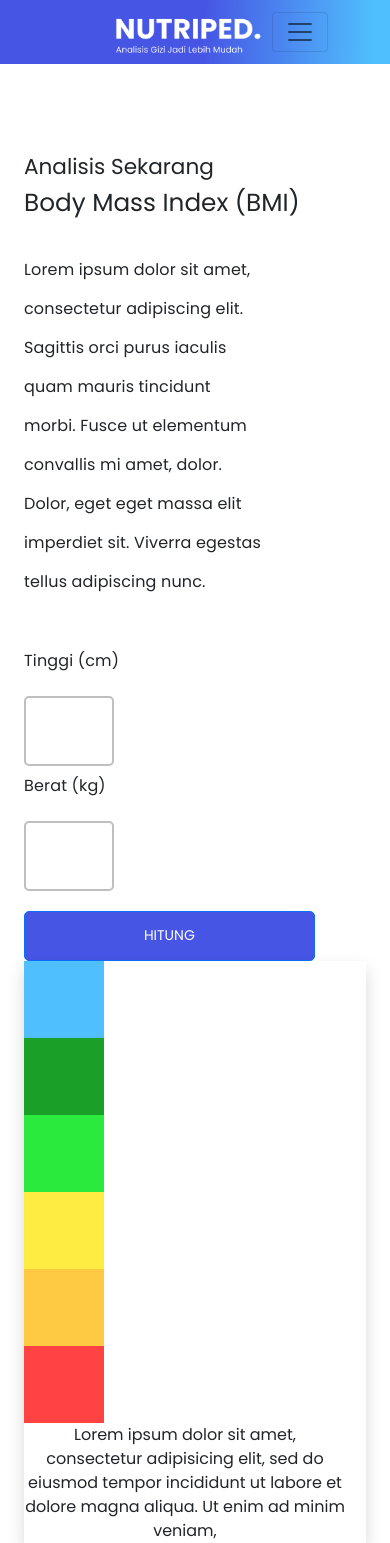
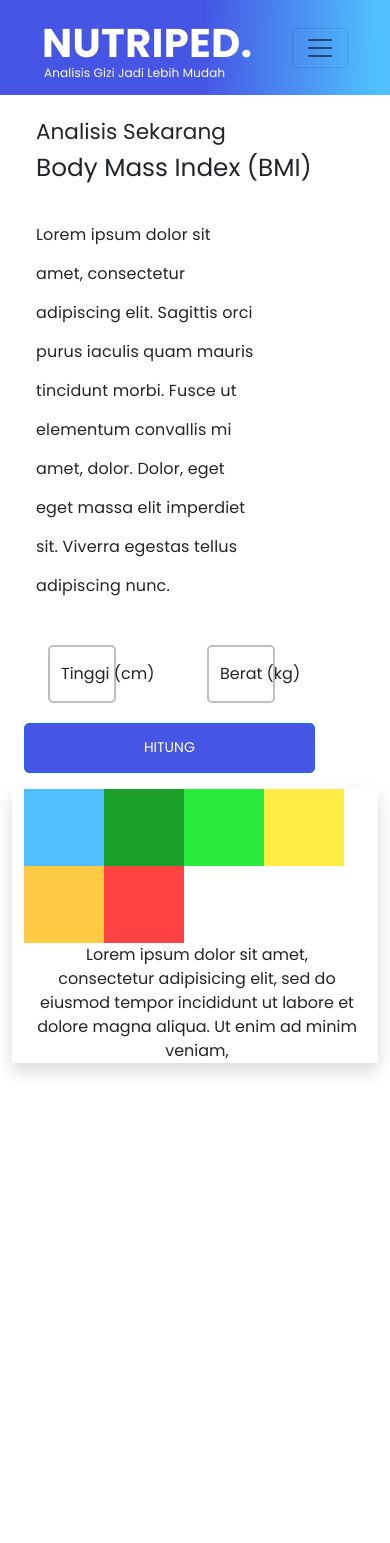
Before and after one commit to Wisnu2722/nutriped, a CodeIgniter app: page /nutriped/ in a window 390 px wide. After the commit the page ends 1075 px from the top, so only its background shows below. Run offline with CodeIgniter, Linux system fonts and the light colour scheme; some libraries are stand-ins or nearby versions.

Commit message:
Tampilan responsive

```diff
--- a/application/views/home.php
+++ b/application/views/home.php
@@ -74,65 +74,40 @@
 		</nav> -->
 
 		<nav class="navbar navbar-light navbar-expand-md bg-faded justify-content-center">
+			<div class="container-fluid">
 
-			<span class="" id="img-nutri">
-				<img src="<?php echo base_url("assets/img/nutri.png") ?>">
-			</span>
+				<a href="#" class="navbar-brand">
+					<img src="<?php echo base_url("assets/img/nutri.png") ?>" alt="">
+				</a>
 
 				<button class="navbar-toggler" type="button" data-bs-toggle="collapse" data-bs-target="#collapsingNavbar3">
 					<span class="navbar-toggler-icon"></span>
 				</button>
 
-			<div class="navbar-collapse collapse w-100" id="collapsingNavbar3">
-				<ul class="navbar-nav w-100 justify-content-center">
+				<div class="navbar-collapse collapse" id="collapsingNavbar3">
+					<div class="navbar-nav">
+						<a href="#" class="nav-menu">Beranda</a>
+						<a href="#" class="nav-menu">Gizi Atlet</a>
+						<a href="#" class="nav-menu">Gizi Anak</a>
+						<a href="#" class="nav-menu">Status Gizi</a>
+						<a href="" class="nav-menu">NCP</a>
+						<a href="" class="nav-menu">Tentang</a>
+					</div>
 
-					<li class="nav-item">
-						<a href="#" class="nav-menu">Beranda</a>
-
-					</li>
-					<li class="nav-item">
-						<a href="#" class="nav-menu">Gizi Atlet</a>
-
-					</li>
-					<li class="nav-item">
-
-						<a href="#" class="nav-menu">Gizi Anak</a>
-					</li>
-					<li class="nav-item">
-
-					</li>
-					<li class="nav-item">
-						<a href="#" class="nav-menu">Status Gizi</a>
-
-					</li>
-
-					<li class="nav-item">
-						<a href="" class="nav-menu">NCP</a>
-					</li>
-					<li class="nav-item">
-						<a href="" class="nav-menu">Tentang</a>
-					</li>
-
-				</ul>
-				<ul class="nav navbar-nav ms-auto col-auto justify-content-end">
-					<li class="nav-item">
-						<a href="<?php echo base_url("login") ?>" class="btn btn-login">Login</a>
-					</li>
-					<li class="nav-item">
-						<a href="<?php echo base_url("sign-up") ?>" class="btn btn-sign-up"><i class="fa-solid fa-user-group"></i> Sign Up</a>
-					</li>
-
-				</ul>
+					<div class="d-flex">
+						<a href="<?php echo base_url("login") ?>" class="btn btn-login mx-2">Login</a>
+						<a href="<?php echo base_url("sign-up") ?>" class="btn btn-sign-up mx-2"><i class="fa-solid fa-user-group"></i> Sign Up</a>
+					</div>
+				</div>
 			</div>
 
 		</nav>
 
-		<div class="content">
+		<div class="content mx-auto my-4">
 			<div class="container">
-				<div class="container-fluid">
-
 					<div class="row">
 						<div class="col-md-6 col-12">
+							<div class="container-fluid">
 								<h4>Analisis Sekarang</h4>
 								<h2>Body Mass Index (BMI)</h2>
 								<br>
@@ -140,35 +115,35 @@
 									Lorem ipsum dolor sit amet, consectetur adipiscing elit. Sagittis orci purus iaculis quam mauris tincidunt morbi. Fusce ut elementum convallis mi amet, dolor. Dolor, eget eget massa elit imperdiet sit. Viverra egestas tellus adipiscing nunc.
 								</p>
 								<br>
-							<form method="POST">
-								<div class="row">
-									<div class="col-md-6">
-										<div class="row">
-											<div class="col-md-6 col-12 tinggi form-input">
-
-													<p>Tinggi (cm)</p>
-													<input type="number" name="tinggi" placeholder=""  required="">
-
+								<form method="POST" class="d-flex row">
+									<!--								<div class="input-group mb-3">-->
+									<!--									<input type="text" class="form-control" placeholder="Username" aria-label="Username">-->
+									<!--									<span class="input-group-text">@</span>-->
+									<!--									<input type="text" class="form-control" placeholder="Server" aria-label="Server">-->
+									<!--								</div>-->
+									<div class="row mx-auto">
+										<div class="col-md col">
+											<div class="form-floating">
+												<input class="form-control w-50" type="number" name="tinggi" placeholder=""  required="">
+												<label for="tinggi">Tinggi (cm)</label>
 											</div>
-
-											<div class="col-md-6 col-12 berat">
-
-													<p>Berat (kg)</p>
-													<input type="number" name="berat" placeholder=""  required="">
-
 										</div>
-											<div class="col-md-12">
-												<button class="btn btn-primary btn-sm btn-block" name="hitung">HITUNG</button>
+										<div class="col-md col">
+											<div class="form-floating">
+												<input class="form-control w-50" type="number" name="berat" placeholder=""  required="">
+												<label for="berat">Berat (kg)</label>
 											</div>
 										</div>
 									</div>
-								</div>
+									<button class="btn btn-primary btn-sm btn-block" name="hitung">HITUNG</button>
 								</form>
 							</div>
-						<div class="col-md-6 col-12">
-							<div class="result shadow">
+						</div>
+						<div class="col-md-6 col-12 mt-3">
+							<div class="container-fluid result shadow">
 								<div class="row">
-									<div class="col-md-2">
+									<div class="col-md-2 col-12">
+										<div class="row">
 											<div class="tingkat-1"></div>
 											<div class="tingkat-2"></div>
 											<div class="tingkat-3"></div>
@@ -176,8 +151,8 @@
 											<div class="tingkat-5"></div>
 											<div class="tingkat-6"></div>
 										</div>
-									<div class="col-md-10 text-center">
-
+									</div>
+									<div class="col-md-10 col-12 text-center">
 										Lorem ipsum dolor sit amet, consectetur adipisicing elit, sed do eiusmod
 										tempor incididunt ut labore et dolore magna aliqua. Ut enim ad minim veniam,
 									</div>
@@ -185,8 +160,6 @@
 								</div>
 							</div>
 						</div>
-					</div>
-
 					</div>
 			</div>
 		</div>
--- a/assets/css/style.css
+++ b/assets/css/style.css
@@ -151,11 +151,6 @@ ul li
 	transition: 0.6s;
 }
 
-.content
-{
-	margin-top: 90px;
-}
-
 p
 {
 	width: 70%;
```
Lines whose indentation alone changed are shown as unchanged.
